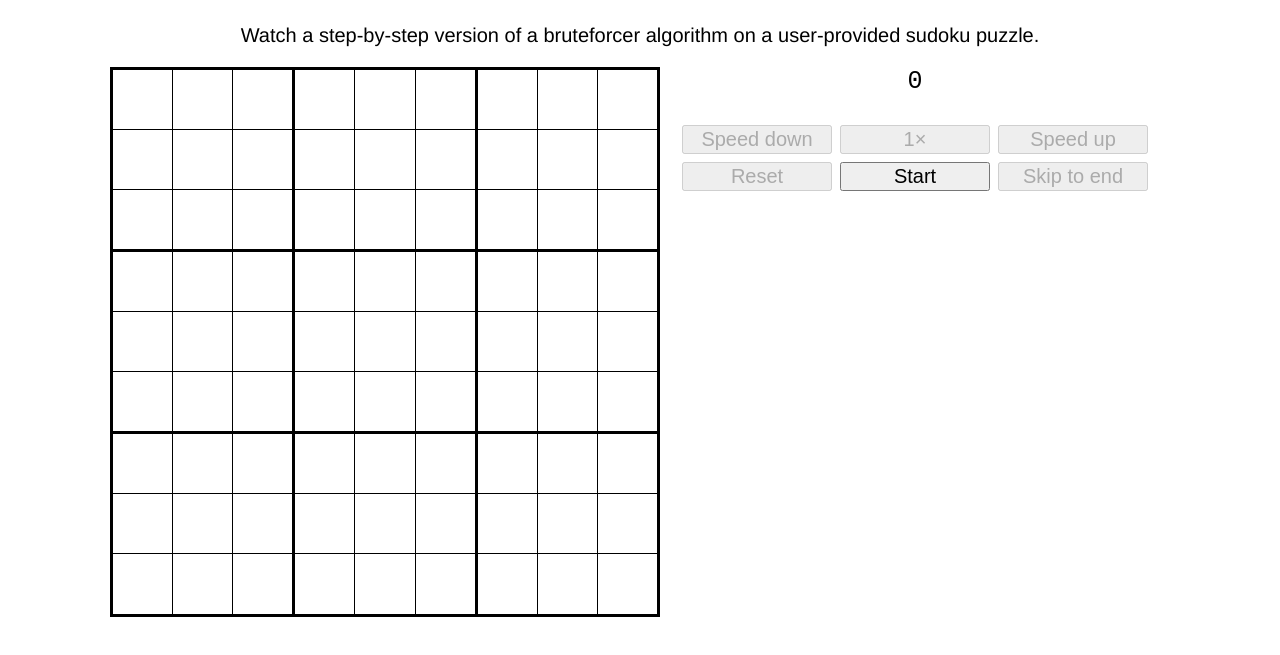
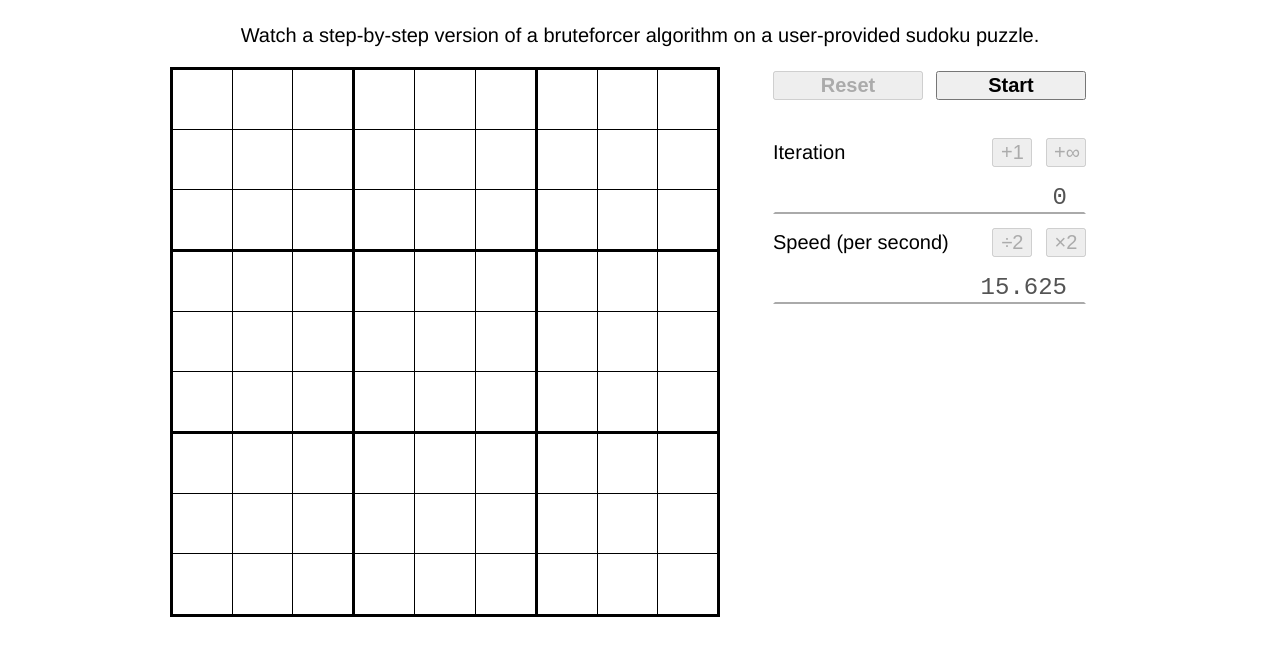
Before and after one commit to wenzhaojia2000/slowed-down-sudoku-bruteforcer, a plain HTML site: page index.html in a window 1280 px wide. Shown: the part 75-730 px from the top of the page. Drawn offline with Linux system fonts and the light colour scheme.

Commit message:
Revamp button layout
Iteration and speed are now input values. Speed up/down and skip to end are displayed by their relevant statistic

```diff
--- a/index.html
+++ b/index.html
@@ -16,17 +16,24 @@
 			<tr><td>Please enable Javascript for this website to work.</td></tr>
 		</table>
 		<div class="info">
-			<pre id="iter">0</pre>
 			<div class="buttons">
-				<button id="speed-down" onclick="speedDown()" disabled>Speed down</button>
-				<button id="speed-stat" disabled>1&times;</button>
-				<button id="speed-up" onclick="speedUp()" disabled>Speed up</button>
+				<button class="large" id="reset-clear" onclick="resetSudoku()" disabled>Reset</button>
+				<button class="large" id="start-pause" onclick="solveSudoku()">Start</button>
 			</div>
-			<div class="buttons">
-				<button id="reset" onclick="resetSudoku()" disabled>Reset</button>
-				<button id="start-pause" onclick="solveSudoku()">Start</button>
-				<button id="skip" onclick="skipToEnd()" disabled>Skip to end</button>
+			<div class="text">
+				<span>Iteration</span>
+				<div>
+					<button class="small" id="next" disabled>+1</button>
+					<button class="small" id="skip" onclick="skipToEnd()" disabled>+&infin;</button></div>
 			</div>
+			<input class="stat" id="iter" type="number" value="0" disabled />
+			<div class="text">
+				<span>Speed (per second)</span>
+				<div>
+					<button class="small" id="speed-down" onclick="speedDown()" disabled>&div;2</button>
+					<button class="small" id="speed-up" onclick="speedUp()" disabled>&times;2</button></div>
+			</div>
+			<input class="stat" id="speed" type="number" min="1" step="any" value="15.625" disabled />
 			<div id="errors"></div>
 		</div>
 	</div>
--- a/script.js
+++ b/script.js
@@ -89,7 +89,7 @@ function validateKeyDown(event) {
 function solveSudoku() {
 	globalThis.sudoku = new SudokuGrid("standard", "standard");
 	if (!document.getElementById("errors").innerHTML) {
-		document.getElementById("reset").disabled = false;
+		document.getElementById("reset-clear").disabled = false;
 		document.getElementById("speed-down").disabled = false;
 		document.getElementById("speed-up").disabled = false;
 		document.getElementById("skip").disabled = false;
@@ -104,13 +104,13 @@ function solveSudoku() {
 function resetSudoku() {
 	globalThis.sudoku.reset();
 	delete globalThis.sudoku;
-	document.getElementById("reset").disabled = true;
+	document.getElementById("reset-clear").disabled = true;
 	document.getElementById("speed-down").disabled = true;
 	document.getElementById("speed-up").disabled = true;
 	document.getElementById("skip").disabled = true;
 	document.getElementById("start-pause").disabled = false;
-	document.getElementById("iter").innerHTML = "0";
-	document.getElementById("speed-stat").innerHTML = "1&times;";
+	document.getElementById("iter").value = "0";
+	document.getElementById("speed").value = "15.625";
 }
 
 /**
--- a/stylesheet.css
+++ b/stylesheet.css
@@ -1,7 +1,7 @@
 body {
 	font-family: "Helvetica", sans-serif;
 	font-size: 20px;
-	max-width: 1060px;
+	max-width: 940px;
 	margin: auto;
 }
 
@@ -37,6 +37,10 @@ tr:nth-child(3n) {
 	border-bottom: 3px solid black;
 }
 
+span {
+	padding: 0 4px;
+}
+
 input.sudoku, input.fixed, input.unfilled, input.complete {
 	width: 50px;
 	height: 50px;
@@ -55,13 +59,28 @@ input.complete {
 	color: limegreen;
 }
 
-pre {
-	margin-top: 0;
-	font-size: 125%;
+input.stat {
+	background-color: transparent;
+	border-top-color: transparent;
+	border-left-color: transparent;
+	border-right-color: transparent;
+	border-bottom: 2px solid #aaa;
+	width: 305px;
+	margin: 0 4px;
+	font-family: monospace;
+	font-size: 120%;
+	text-align: right;
 }
 
-button {
-	min-width: 150px;
+button.large {
+	width: 150px;
+	font-size: 100%;
+	margin: 4px;
+	font-weight: bold;
+}
+
+button.small {
+	width: 40px;
 	font-size: 100%;
 	margin: 4px;
 }
@@ -69,7 +88,6 @@ button {
 div.outer {
 	display: flex;
 	justify-content: space-between;
-	align-content: space-between;
 	align-items: flex-start;
 }
 
@@ -77,12 +95,23 @@ div.info {
 	display: flex;
 	padding: 0 20px;
 	min-width: 200px;
-	align-items: center;
+	align-items: flex-end;
 	flex-direction: column;
 }
 
+div.text {
+	min-width: 100%;
+	padding: 10px 0;
+	display: flex;
+	align-items: center;
+	justify-content: space-between;
+}
+
 div.buttons {
+	padding-bottom: 20px;
+	min-width: 100%;
 	display: flex;
+	justify-content: space-between;
 }
 
 div#errors {
@@ -92,21 +121,30 @@ div#errors {
 	color: crimson;
 }
 
-@media (max-width: 1100px) {
+
+@media (max-width: 950px) {
 	div.outer {
 		align-content: center;
 		align-items: center;
 		flex-direction: column;
 	}
 
-	pre {
-		margin: 1em;
+	div.buttons {
+		margin-top: 20px;
+	}
+
+	div.info {
+		min-width: 550px;
 	}
 }
 
 @media (max-width: 575px) {
 	body {
 		font-size: 16px;
+	}
+
+	div.info {
+		min-width: 90vw;
 	}
 
 	table {
@@ -118,8 +156,4 @@ div#errors {
 		width: 8vw;
 		height: 8vw;
 	}
-
-	div.buttons {
-		flex-direction: column;
-	}
 }
--- a/sudoku.js
+++ b/sudoku.js
@@ -221,7 +221,7 @@ class SudokuGrid {
 			// update iteration
 			this.iter++;
 		}
-		document.getElementById("iter").innerHTML = String(this.iter);
+		document.getElementById("iter").value = String(this.iter);
 	}
 
 	/**
@@ -240,6 +240,6 @@ class SudokuGrid {
 		} else {
 			this.timer = setInterval(() => this.nextStep(), 1000/this.speed);
 		}
-		document.getElementById("speed-stat").innerHTML = String(this.speed/15.625) + "&times;";
+		document.getElementById("speed").value = String(this.speed);
 	}
 }
```
